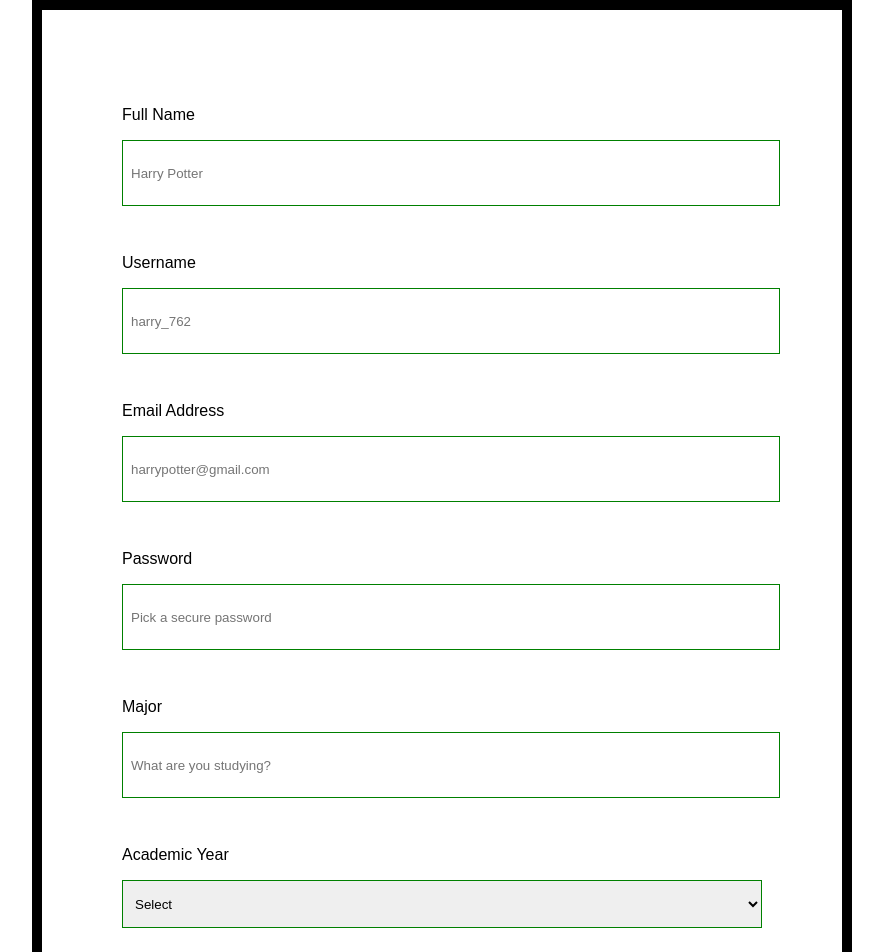
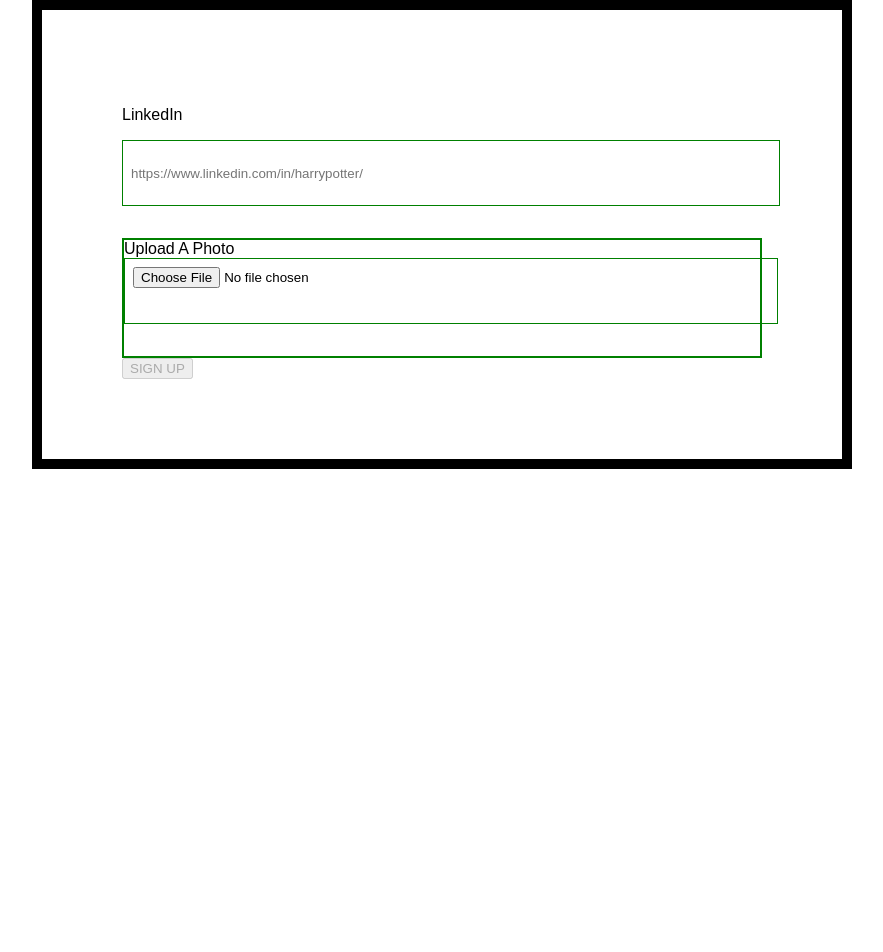
Before and after one commit to Aseelaldallal/Form_Playground, a React (Create React App) app: page / in a window 1280 px wide. Shown: the top 952 px of the page, without its empty margins (198-1081 px from the left). After the commit the page ends 800 px from the top, so only its background shows below. Built offline with nearby package versions, Linux system fonts and the light colour scheme.

Commit message:
bug fix: don't call handle submit on image upload button click

```diff
--- a/src/containers/SignUp/SignUp.js
+++ b/src/containers/SignUp/SignUp.js
@@ -11,177 +11,177 @@ import './styles.css';
 class SignUp extends Component {
   state = {
     form: {
-      fullName: {
-        elementType: 'input',
-        elementConfig: {
-          type: 'text',
-          placeholder: 'Harry Potter',
-          label: 'Full Name'
-        },
-        value: '',
-        validation: {
-          required: true
-        },
-        valid: false,
-        touched: false,
-        validationMessage: 'Please enter your full name.'
-      },
-      username: {
-        elementType: 'input',
-        elementConfig: {
-          type: 'text',
-          placeholder: 'harry_762',
-          label: 'Username'
-        },
-        value: '',
-        validation: {
-          required: true,
-          username: true
-        },
-        valid: false,
-        touched: false,
-        validationMessage: 'Please enter a username with no white spaces.'
-      },
-      email: {
-        elementType: 'input',
-        elementConfig: {
-          type: 'text',
-          placeholder: 'harrypotter@gmail.com',
-          label: 'Email Address'
-        },
-        value: '',
-        validation: {
-          required: true,
-          email: true
-        },
-        valid: false,
-        touched: false,
-        validationMessage: 'Please enter a valid email address'
-      },
-      password: {
-        elementType: 'input',
-        elementConfig: {
-          type: 'password',
-          placeholder: 'Pick a secure password',
-          label: 'Password'
-        },
-        value: '',
-        validation: {
-          required: true,
-          password: true
-        },
-        valid: false,
-        touched: false,
-        validationMessage:
-          'Your password must be at least 8 characters long and contain no white spaces'
-      },
-      major: {
-        elementType: 'input',
-        elementConfig: {
-          type: 'text',
-          placeholder: 'What are you studying?',
-          label: 'Major'
-        },
-        value: '',
-        validation: {
-          required: true
-        },
-        valid: false,
-        touched: false,
-        validationMessage: 'Please enter your major.'
-      },
-      academicYear: {
-        elementType: 'select',
-        elementConfig: {
-          options: [
-            { displayName: 1, value: 1 },
-            { displayName: 2, value: 2 },
-            { displayName: 3, value: 3 },
-            { displayName: 4, value: 4 },
-            { displayName: 5, value: 5 },
-            { displayName: 6, value: 6 }
-          ],
-          label: 'Academic Year',
-          defaultSelect: 'Select'
-        },
-        value: '',
-        validation: {
-          required: true
-        },
-        valid: false,
-        touched: false,
-        validationMessage: 'Please select your academic year'
-      },
-      institution: {
-        elementType: 'select',
-        elementConfig: {
-          options: [
-            {
-              displayName: 'University of Waterloo',
-              value: 'University of Waterloo'
-            },
-            {
-              displayName: 'University of Toronto',
-              value: 'University of Toronto'
-            }
-          ],
-          label: 'Institution Name',
-          defaultSelect: 'Select'
-        },
-        value: '',
-        validation: {
-          required: true
-        },
-        valid: false,
-        touched: false,
-        validationMessage: 'Please select your institution'
-      },
-      bio: {
-        elementType: 'textarea',
-        elementConfig: {
-          placeholder: 'Bio: Tell us something intersting about yourself!',
-          label: 'Bio'
-        },
-        value: '',
-        validation: {
-          required: true,
-          minLength: 100,
-          maxLength: 400
-        },
-        valid: false,
-        touched: false,
-        validationMessage: 'Your bio must be between 100-400 characters'
-      },
-      facebook: {
-        elementType: 'input',
-        elementConfig: {
-          type: 'text',
-          placeholder: 'https://www.facebook.com/harrypotter',
-          label: 'Facebook'
-        },
-        value: '',
-        validation: {
-          url: true
-        },
-        valid: true,
-        touched: false,
-        validationMessage: 'Please enter a valid url'
-      },
-      instagram: {
-        elementType: 'input',
-        elementConfig: {
-          type: 'text',
-          placeholder: 'https://www.instagram.com/harrypotter/',
-          label: 'Instagram'
-        },
-        value: '',
-        validation: {
-          url: true
-        },
-        valid: true,
-        touched: false,
-        validationMessage: 'Please enter a valid url'
-      },
+      //   fullName: {
+      //     elementType: 'input',
+      //     elementConfig: {
+      //       type: 'text',
+      //       placeholder: 'Harry Potter',
+      //       label: 'Full Name'
+      //     },
+      //     value: '',
+      //     validation: {
+      //       required: true
+      //     },
+      //     valid: false,
+      //     touched: false,
+      //     validationMessage: 'Please enter your full name.'
+      //   },
+      //   username: {
+      //     elementType: 'input',
+      //     elementConfig: {
+      //       type: 'text',
+      //       placeholder: 'harry_762',
+      //       label: 'Username'
+      //     },
+      //     value: '',
+      //     validation: {
+      //       required: true,
+      //       username: true
+      //     },
+      //     valid: false,
+      //     touched: false,
+      //     validationMessage: 'Please enter a username with no white spaces.'
+      //   },
+      //   email: {
+      //     elementType: 'input',
+      //     elementConfig: {
+      //       type: 'text',
+      //       placeholder: 'harrypotter@gmail.com',
+      //       label: 'Email Address'
+      //     },
+      //     value: '',
+      //     validation: {
+      //       required: true,
+      //       email: true
+      //     },
+      //     valid: false,
+      //     touched: false,
+      //     validationMessage: 'Please enter a valid email address'
+      //   },
+      //   password: {
+      //     elementType: 'input',
+      //     elementConfig: {
+      //       type: 'password',
+      //       placeholder: 'Pick a secure password',
+      //       label: 'Password'
+      //     },
+      //     value: '',
+      //     validation: {
+      //       required: true,
+      //       password: true
+      //     },
+      //     valid: false,
+      //     touched: false,
+      //     validationMessage:
+      //       'Your password must be at least 8 characters long and contain no white spaces'
+      //   },
+      //   major: {
+      //     elementType: 'input',
+      //     elementConfig: {
+      //       type: 'text',
+      //       placeholder: 'What are you studying?',
+      //       label: 'Major'
+      //     },
+      //     value: '',
+      //     validation: {
+      //       required: true
+      //     },
+      //     valid: false,
+      //     touched: false,
+      //     validationMessage: 'Please enter your major.'
+      //   },
+      //   academicYear: {
+      //     elementType: 'select',
+      //     elementConfig: {
+      //       options: [
+      //         { displayName: 1, value: 1 },
+      //         { displayName: 2, value: 2 },
+      //         { displayName: 3, value: 3 },
+      //         { displayName: 4, value: 4 },
+      //         { displayName: 5, value: 5 },
+      //         { displayName: 6, value: 6 }
+      //       ],
+      //       label: 'Academic Year',
+      //       defaultSelect: 'Select'
+      //     },
+      //     value: '',
+      //     validation: {
+      //       required: true
+      //     },
+      //     valid: false,
+      //     touched: false,
+      //     validationMessage: 'Please select your academic year'
+      //   },
+      //   institution: {
+      //     elementType: 'select',
+      //     elementConfig: {
+      //       options: [
+      //         {
+      //           displayName: 'University of Waterloo',
+      //           value: 'University of Waterloo'
+      //         },
+      //         {
+      //           displayName: 'University of Toronto',
+      //           value: 'University of Toronto'
+      //         }
+      //       ],
+      //       label: 'Institution Name',
+      //       defaultSelect: 'Select'
+      //     },
+      //     value: '',
+      //     validation: {
+      //       required: true
+      //     },
+      //     valid: false,
+      //     touched: false,
+      //     validationMessage: 'Please select your institution'
+      //   },
+      //   bio: {
+      //     elementType: 'textarea',
+      //     elementConfig: {
+      //       placeholder: 'Bio: Tell us something intersting about yourself!',
+      //       label: 'Bio'
+      //     },
+      //     value: '',
+      //     validation: {
+      //       required: true,
+      //       minLength: 100,
+      //       maxLength: 400
+      //     },
+      //     valid: false,
+      //     touched: false,
+      //     validationMessage: 'Your bio must be between 100-400 characters'
+      //   },
+      //   facebook: {
+      //     elementType: 'input',
+      //     elementConfig: {
+      //       type: 'text',
+      //       placeholder: 'https://www.facebook.com/harrypotter',
+      //       label: 'Facebook'
+      //     },
+      //     value: '',
+      //     validation: {
+      //       url: true
+      //     },
+      //     valid: true,
+      //     touched: false,
+      //     validationMessage: 'Please enter a valid url'
+      //   },
+      //   instagram: {
+      //     elementType: 'input',
+      //     elementConfig: {
+      //       type: 'text',
+      //       placeholder: 'https://www.instagram.com/harrypotter/',
+      //       label: 'Instagram'
+      //     },
+      //     value: '',
+      //     validation: {
+      //       url: true
+      //     },
+      //     valid: true,
+      //     touched: false,
+      //     validationMessage: 'Please enter a valid url'
+      //   },
       linkedIn: {
         elementType: 'input',
         elementConfig: {
@@ -285,8 +285,9 @@ class SignUp extends Component {
 
   // Submit form: Create User
   handleSubmit = event => {
+    console.log('Submit!');
     event.preventDefault();
-    console.log('Submit!');
+    console.log('Submit 1!');
   };
 
   // Updates state.imageData with incoming parameters
@@ -335,7 +336,7 @@ class SignUp extends Component {
   render() {
     return (
       <div className="container">
-        <form onSubmit={this.handleSubmit}>
+        <form>
           {this.renderFormElements()}
           <ImageUpload
             label="Upload A Photo"
@@ -343,7 +344,12 @@ class SignUp extends Component {
             imgURL={this.state.imageData.imgURL}
             error={this.state.imageData.error}
           />
-          <button disabled={!this.state.formIsValid}>SIGN UP</button>
+          <button
+            disabled={!this.state.formIsValid}
+            onClick={this.handleSubmit}
+          >
+            SIGN UP
+          </button>
         </form>
       </div>
     );
```
